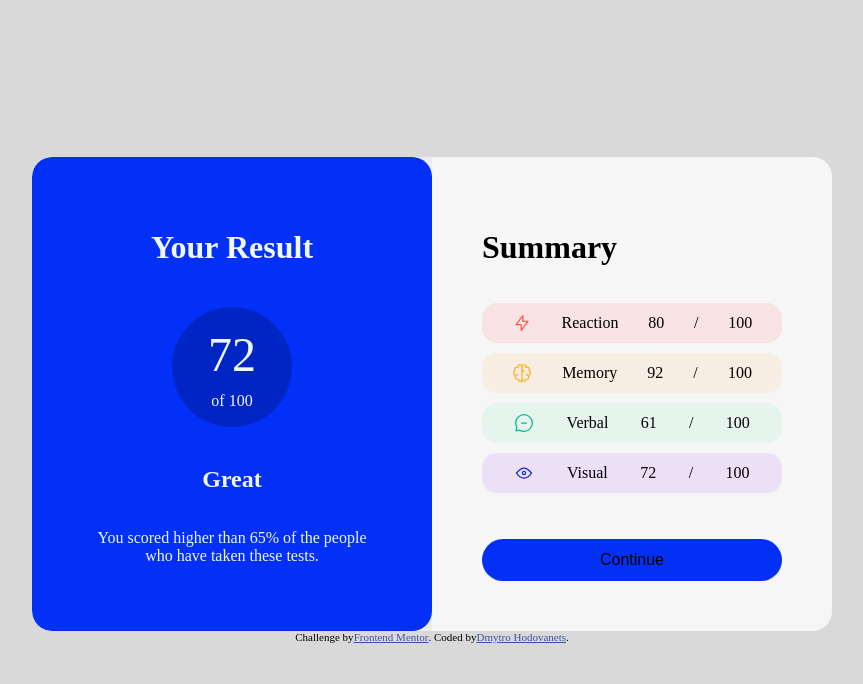
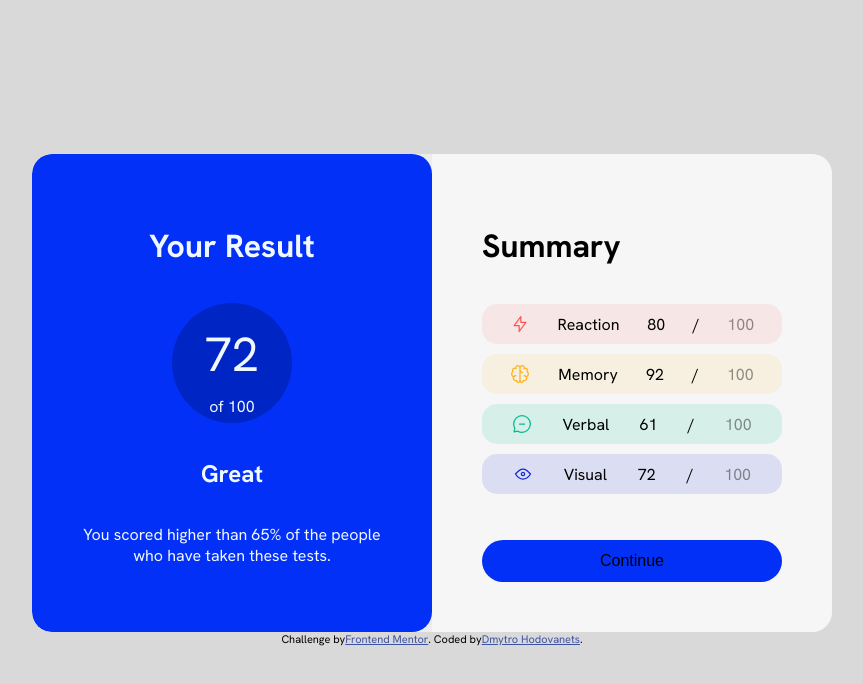
Before and after one commit to Dmytro2120/mentoring-tasks, a plain HTML site: page 03/results-summary-component-main/index.html in a window 1280 px wide. Shown: the whole page, without its empty margins (208-1071 px from the left). Drawn offline with Linux system fonts and the light colour scheme.

Commit message:
my commit 05

```diff
--- a/03/results-summary-component-main/index.html
+++ b/03/results-summary-component-main/index.html
@@ -6,6 +6,9 @@
 
   <link rel="icon" type="image/png" sizes="32x32" href="./assets/images/favicon-32x32.png">
   <link rel="stylesheet" href="style.css">
+  <link rel="preconnect" href="https://fonts.googleapis.com">
+  <link rel="preconnect" href="https://fonts.gstatic.com" crossorigin>
+  <link href="https://fonts.googleapis.com/css2?family=Hanken+Grotesk:ital,wght@0,100..900;1,100..900&display=swap" rel="stylesheet">
 
   <title>Frontend Mentor | Results summary component</title>
 
--- a/03/results-summary-component-main/style.css
+++ b/03/results-summary-component-main/style.css
@@ -10,6 +10,7 @@
 }
 
 body {
+  font-family: "Hanken Grotesk", sans-serif;
   display: flex;
   justify-content: center;
   align-items: center;
@@ -82,30 +83,33 @@ body {
   align-items: center;
   margin-bottom: 10px;
   border-radius: 15px;
-  background-color: rgba(255, 0, 0, 0.077);
+  background-color: rgba(255, 87, 87, 0.097);
 }
 
+.sum span {
+  color: #0101016c;
+}
 
 .sum li.memory {
   display: flex;
   align-items: center;
   margin-bottom: 10px;
   border-radius: 15px;
-  background-color: rgba(255, 128, 0, 0.084);
+  background-color: rgba(255, 177, 31, 0.1);
 }
 
 .sum li.verbal {
   align-items: center;
   margin-bottom: 10px;
   border-radius: 15px;
-  background-color: rgba(0, 205, 120, 0.068);
+  background-color: rgba(0, 189, 145, 0.13);
 }
 
 .sum li.visual {
   align-items: center;
   margin-bottom: 10px;
   border-radius: 15px;
-  background-color: rgba(136, 0, 255, 0.091);
+  background-color: rgba(17, 36, 212, 0.114);
 }
 
 .sum h1 {
```
Also changed, not shown: 03/results-summary-component-main/style-guide.md (+1 -1 lines).
